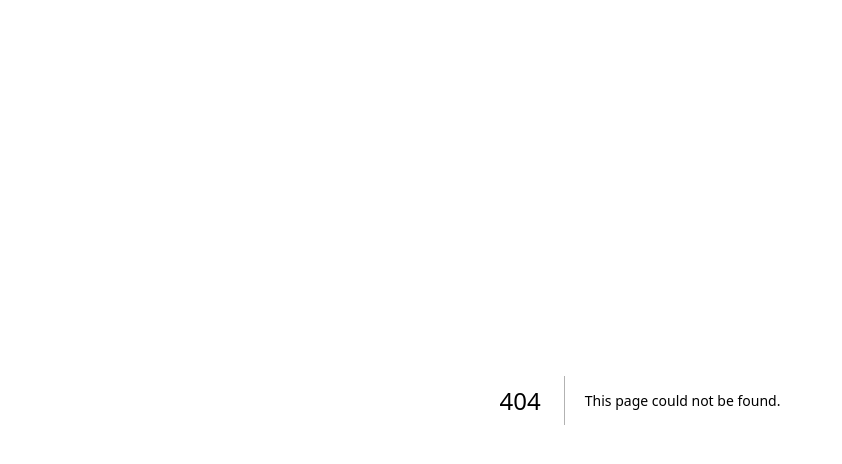
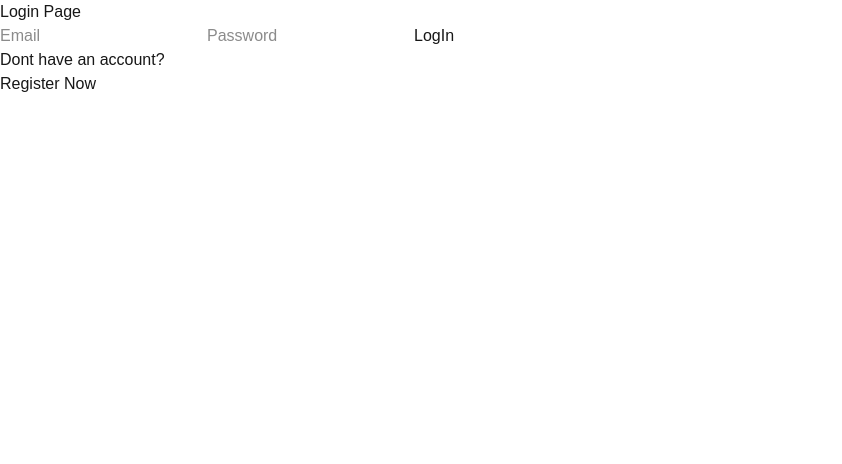
Before and after one commit to Parthsingh14/Reels-Gram, a Next.js app: page /login in a window 1280 px wide. Before the commit this address had no page. Shown: the top 464 px of the page, without its empty margins (0-842 px from the left). Built offline with nearby package versions, Linux system fonts and the light colour scheme.

Commit message:
Login frontend implemented

```diff
--- /dev/null
+++ b/app/login/page.tsx
@@ -0,0 +1,54 @@
+"use client";
+import { signIn } from "next-auth/react";
+import { useRouter } from "next/navigation";
+import React from "react";
+import { useState } from "react";
+
+function LoginPage() {
+  const [email, setEmail] = useState("");
+  const [password, setPassword] = useState("");
+  const router = useRouter();
+
+  const handleSubmit = async (e: React.FormEvent<HTMLFormElement>) => {
+    e.preventDefault();
+    const result = await signIn("credentials", {
+      email,
+      password,
+      redirect: false,
+    });
+
+    if (result?.error) {
+      console.error("Login failed:", result.error);
+      alert("Login failed. Please check your credentials.");
+    } else {
+      router.push("/");
+    }
+  };
+
+  return (
+    <div>
+      <h1>Login Page</h1>
+      <form onSubmit={handleSubmit}>
+        <input
+          type="email"
+          required
+          placeholder="Email"
+          value={email}
+          onChange={(e) => setEmail(e.target.value)}
+        ></input>
+        <input
+          type="password"
+          required
+          placeholder="Password"
+          value={password}
+          onChange={(e) => setPassword(e.target.value)}
+        ></input>
+        <button type="submit">LogIn</button>
+      </form>
+      <p>Dont have an account?</p>
+      <button onClick={()=> router.push("/register")}>Register Now</button>
+    </div>
+  );
+}
+
+export default LoginPage;
```
